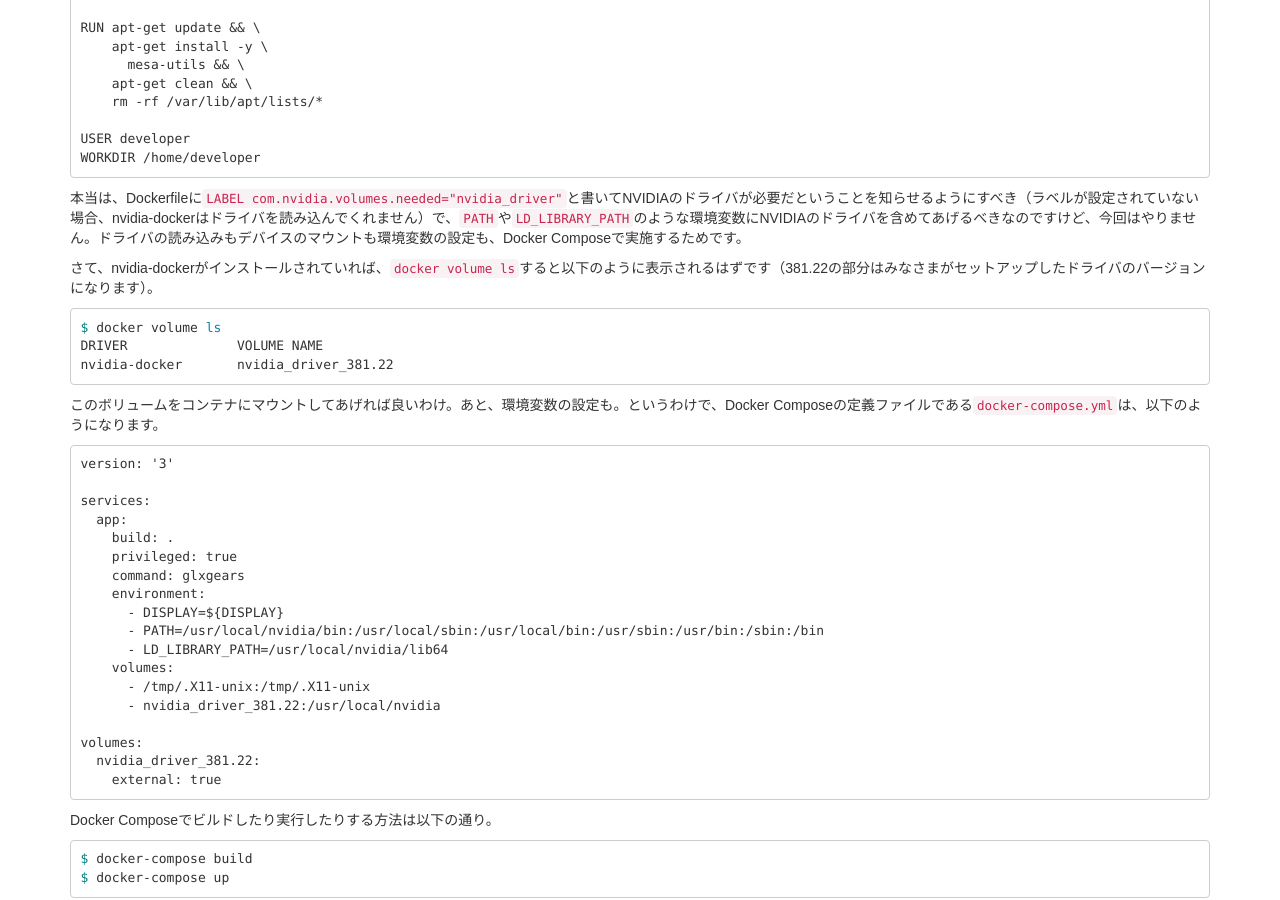
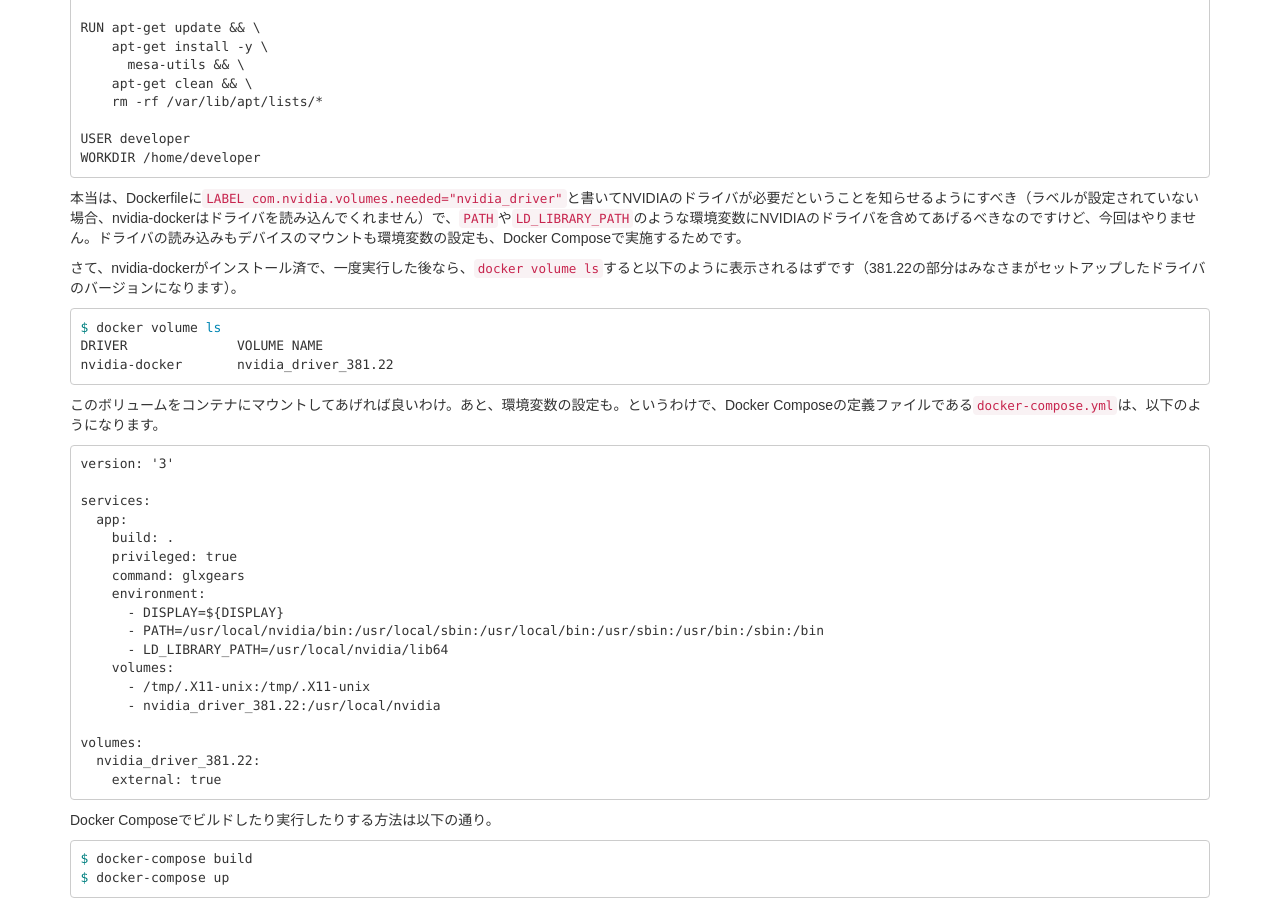
Before and after one commit to tail-island/tail-island.github.io, a Jekyll site: the page built from _posts/2017-07-11-docker-for-development-container-on-linux.md, in a window 1280 px wide and 900 px high, scrolled down 4060 px. Built offline with Jekyll 4.4.1, drawn with Linux system fonts in a browser that asks for light colours.

Commit message:
bugs are fixed.

````diff
--- a/_posts/2017-07-11-docker-for-development-container-on-linux.md
+++ b/_posts/2017-07-11-docker-for-development-container-on-linux.md
@@ -186,7 +186,7 @@ WORKDIR /home/developer
 
 本当は、Dockerfileに`LABEL com.nvidia.volumes.needed="nvidia_driver"`と書いてNVIDIAのドライバが必要だということを知らせるようにすべき（ラベルが設定されていない場合、nvidia-dockerはドライバを読み込んでくれません）で、`PATH`や`LD_LIBRARY_PATH`のような環境変数にNVIDIAのドライバを含めてあげるべきなのですけど、今回はやりません。ドライバの読み込みもデバイスのマウントも環境変数の設定も、Docker Composeで実施するためです。
 
-さて、nvidia-dockerがインストールされていれば、`docker volume ls`すると以下のように表示されるはずです（381.22の部分はみなさまがセットアップしたドライバのバージョンになります）。
+さて、nvidia-dockerがインストール済で、一度実行した後なら、`docker volume ls`すると以下のように表示されるはずです（381.22の部分はみなさまがセットアップしたドライバのバージョンになります）。
 
 ```bash
 $ docker volume ls
````
Also changed, not shown: 1 other file.
